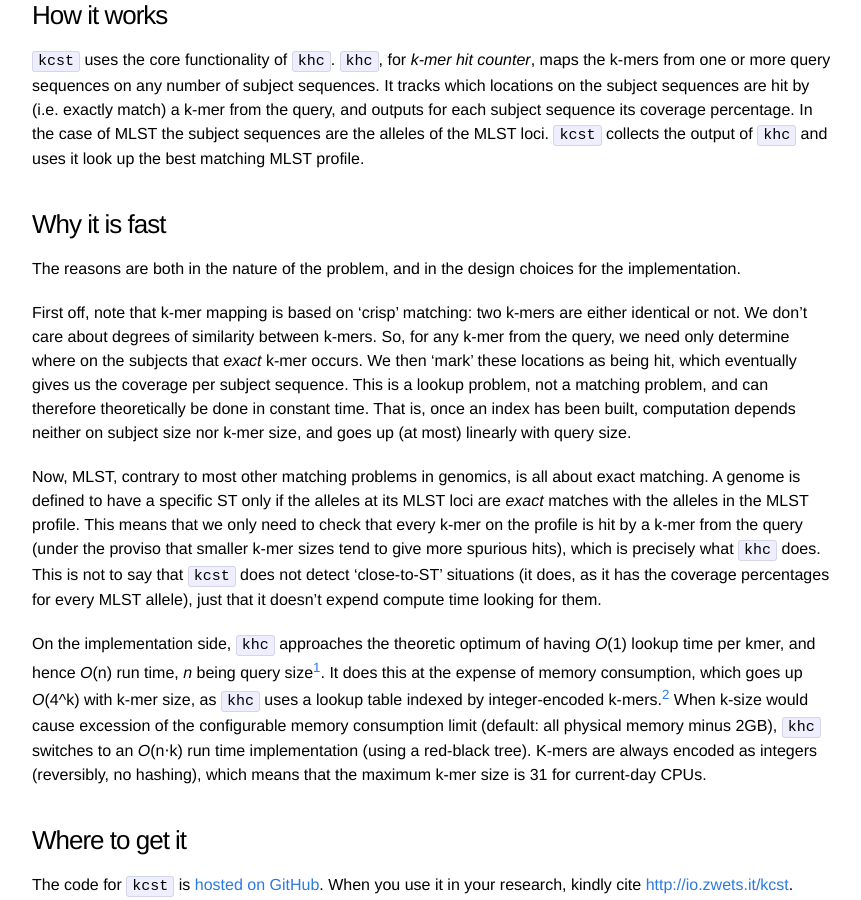
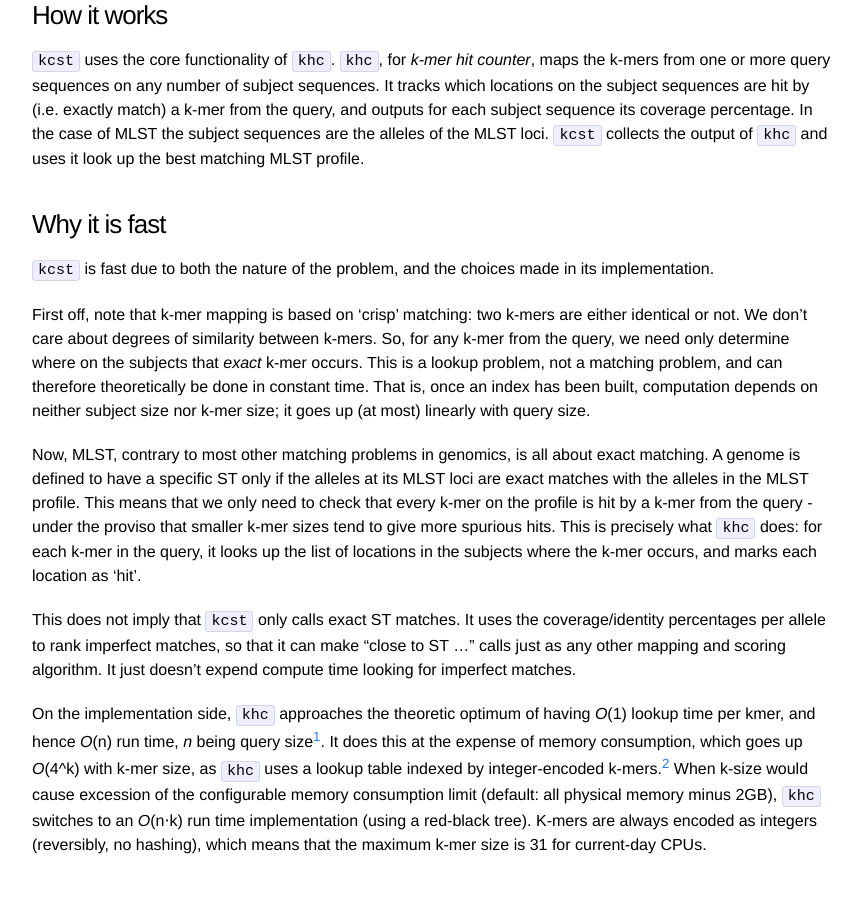
Before and after one commit to zwets/zwets.github.io, a Jekyll site: the page built from _notes/kcst.md, in a window 1280 px wide and 900 px high, scrolled down 480 px. Shown: the whole window, without its empty margins (208-1069 px from the left). Built offline with Jekyll 4.4.1, drawn with Linux system fonts in a browser that asks for light colours.

Commit message:
Reorganise the algorithm description

```diff
--- a/_notes/kcst.md
+++ b/_notes/kcst.md
@@ -17,11 +17,13 @@ Despite mapping on all loci of all species , `kcst` is very fast.  It typically
 
 ### Why it is fast
 
-The reasons are both in the nature of the problem, and in the design choices for the implementation.
+`kcst` is fast due to both the nature of the problem, and the choices made in its implementation.
 
-First off, note that k-mer mapping is based on 'crisp' matching: two k-mers are either identical or not.  We don't care about degrees of similarity between k-mers.  So, for any k-mer from the query, we need only determine where on the subjects that _exact_ k-mer occurs.  We then 'mark' these locations as being hit, which eventually gives us the coverage per subject sequence.  This is a lookup problem, not a matching problem, and can therefore theoretically be done in constant time.  That is, once an index has been built, computation depends neither on subject size nor k-mer size, and goes up (at most) linearly with query size.
+First off, note that k-mer mapping is based on 'crisp' matching: two k-mers are either identical or not.  We don't care about degrees of similarity between k-mers.  So, for any k-mer from the query, we need only determine where on the subjects that _exact_ k-mer occurs.  This is a lookup problem, not a matching problem, and can therefore theoretically be done in constant time.  That is, once an index has been built, computation depends on neither subject size nor k-mer size; it goes up (at most) linearly with query size.
 
-Now, MLST, contrary to most other matching problems in genomics, is all about exact matching.  A genome is defined to have a specific ST only if the alleles at its MLST loci are _exact_ matches with the alleles in the MLST profile.  This means that we only need to check that every k-mer on the profile is hit by a k-mer from the query (under the proviso that smaller k-mer sizes tend to give more spurious hits), which is precisely what `khc` does.  This is not to say that `kcst` does not detect 'close-to-ST' situations (it does, as it has the coverage percentages for every MLST allele), just that it doesn't expend compute time looking for them.
+Now, MLST, contrary to most other matching problems in genomics, is all about exact matching.  A genome is defined to have a specific ST only if the alleles at its MLST loci are exact matches with the alleles in the MLST profile.  This means that we only need to check that every k-mer on the profile is hit by a k-mer from the query - under the proviso that smaller k-mer sizes tend to give more spurious hits.  This is precisely what `khc` does: for each k-mer in the query, it looks up the list of locations in the subjects where the k-mer occurs, and marks each location as 'hit'.
+
+This does not imply that `kcst` only calls exact ST matches.  It uses the coverage/identity percentages per allele to rank imperfect matches, so that it can make "close to ST ..." calls just as any other mapping and scoring algorithm.  It just doesn't expend compute time looking for imperfect matches.
 
 On the implementation side, `khc` approaches the theoretic optimum of having _O_(1) lookup time per kmer, and hence _O_(n) run time, _n_ being query size[^1].  It does this at the expense of memory consumption, which goes up _O_(4^k) with k-mer size, as `khc` uses a lookup table indexed by integer-encoded k-mers.[^2]  When k-size would cause excession of the configurable memory consumption limit (default: all physical memory minus 2GB), `khc` switches to an _O_(n⋅k) run time implementation (using a red-black tree).  K-mers are always encoded as integers (reversibly, no hashing), which means that the maximum k-mer size is 31 for current-day CPUs.
 
```
